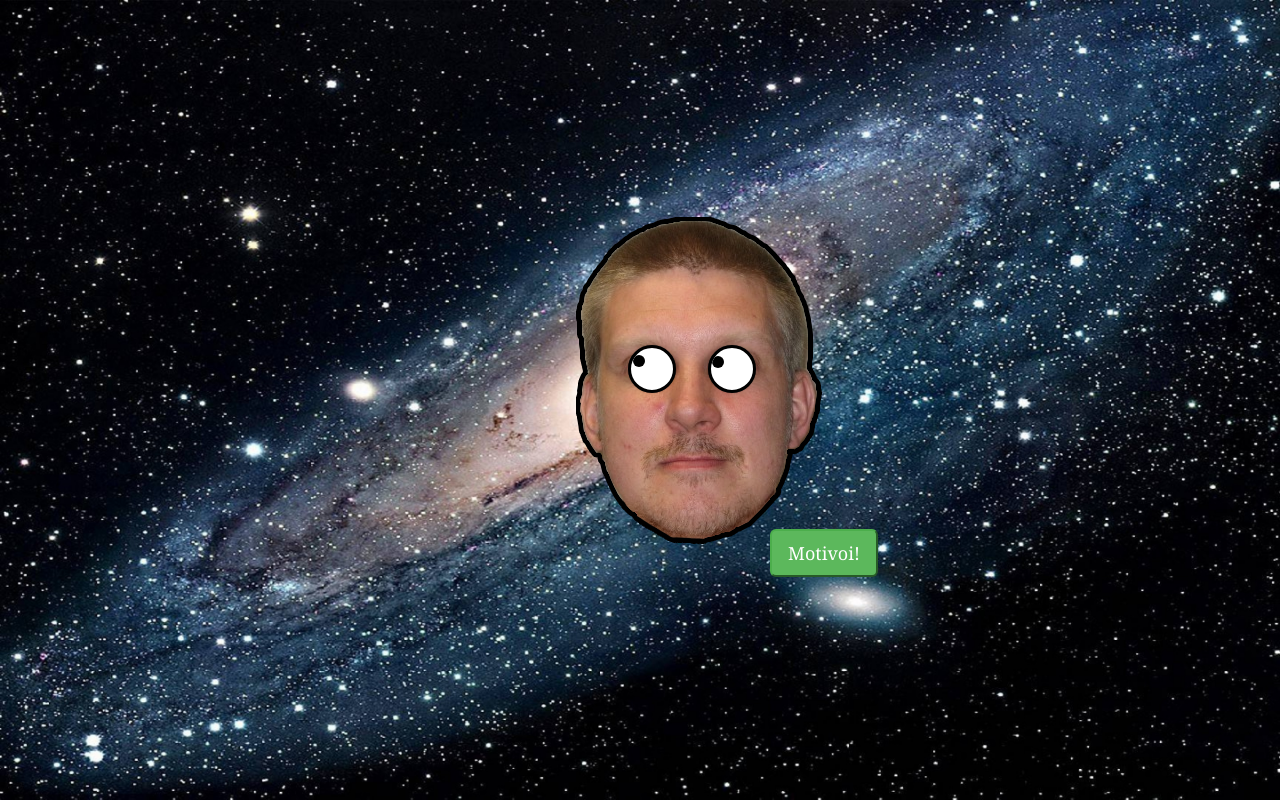
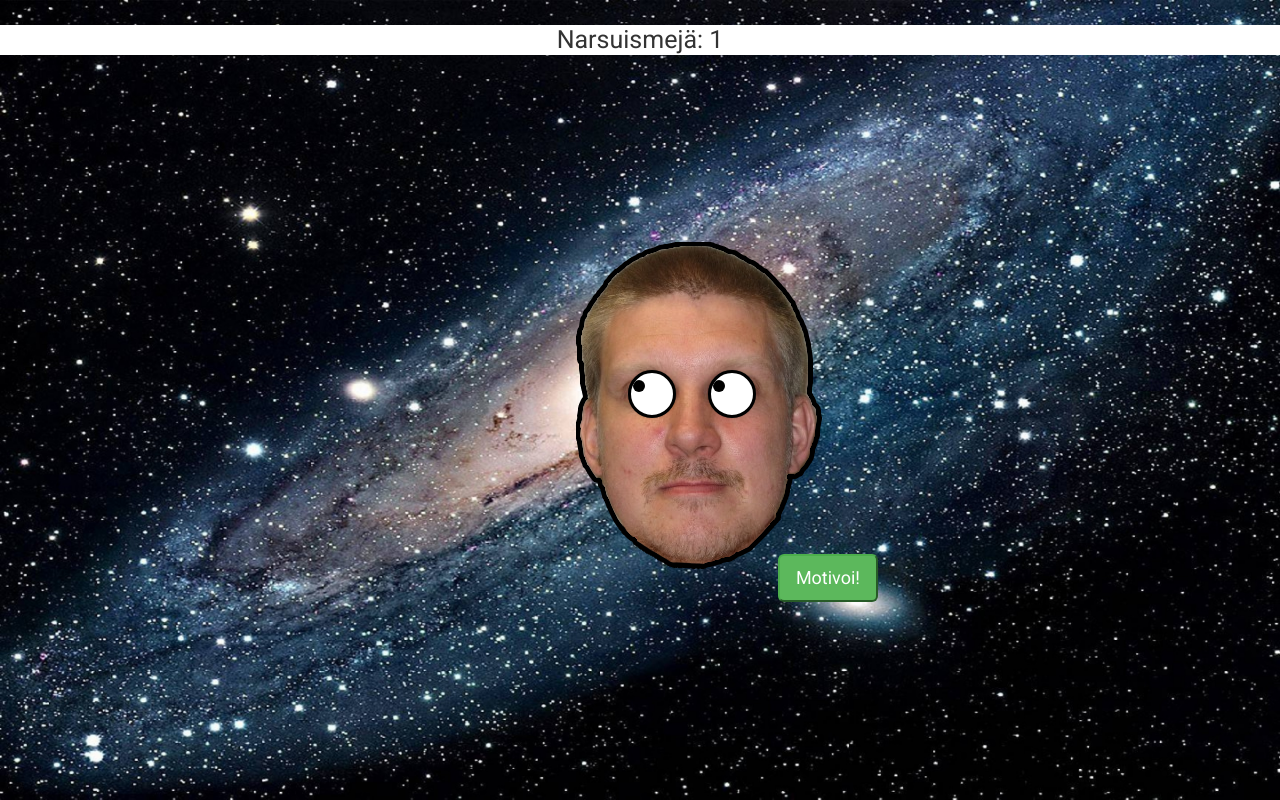
Before and after one commit to melonmanchan/motivaationarsu, a plain HTML site: page index.html in a window 1280 px wide. Both pictures are taken after a click on the button "Motivoi!". Drawn offline with nearby package versions, Linux system fonts and the light colour scheme.

Commit message:
Narsuism-counter, more sentences

```diff
--- a/css/motivaationarsu.css
+++ b/css/motivaationarsu.css
@@ -3,6 +3,11 @@
 html {
     background-image: url("../res/space.jpg");
     background-size: cover;
+}
+
+body {
+    font-family: 'Roboto', sans-serif !important;
+
 }
 
 #narsunaama {
@@ -12,6 +17,8 @@ html {
     margin-top: 15%;
     margin-left: 45% ;
 }
+
+
 #narsunaama > img {
 
 
--- a/index.html
+++ b/index.html
@@ -4,6 +4,7 @@
     <script src="//code.jquery.com/jquery-2.1.1.min.js"></script>
     <script src="js/jquery.xeyes-2.0.js"></script>
     <script src="js/jquery.transit.min.js"></script>
+    <link href='http://fonts.googleapis.com/css?family=Roboto&subset=latin,latin-ext' rel='stylesheet' type='text/css'>
     <link rel="stylesheet" type="text/css" href="css/motivaationarsu.css">
     <link rel="stylesheet" href="https://maxcdn.bootstrapcdn.com/bootstrap/3.3.4/css/bootstrap.min.css">
     <link rel="stylesheet" href="css/speechbubble.css">
@@ -13,7 +14,11 @@
 
     <script>
 
-        var lauseet = ["Loistoveto!", "Nappiin meni!", "Jaksaa vielä!", "Hyvä!", "JESS!!!", "Pelimiehen liike!", "Ässäsuoritus", "Ei huolia!", "Ohhoh!"];
+        var lauseet = ["Loistoveto!", "Nappiin meni!", "Jaksaa vielä!", "Hyvä!", "JESS!!!", "Pelimiehen liike!",
+            "Ässäsuoritus", "Ei huolia!", "Ohhoh!", "Napakymppi!", "Kunnialla kotiin!", "Sairaat setit!",
+            "5/5", "Vautsi vau!", "JIHUU!!!", "Tuhatta ja sataa!!!", "Jummijammi!"];
+
+        var counter = 0;
 
         $(document).ready(function () {
 
@@ -21,6 +26,10 @@
             $('#mouth').transition({ scale: [1, 0] })
 
             $("#motivationBtn").click(function () {
+
+                counter += 1;
+                $("#counter").text("Narsuismejä: " + counter );
+
                 $(this).prop("disabled", true);
 
                 $("#mouth").show();
@@ -73,6 +82,7 @@
     <div id="mouth" style="display: none;" ></div>
     <button id="motivationBtn" class="motivation btn-lg btn-success" type="button">Motivoi!</button>
 </div>
+<h1 id="counter" > Narsuismejä: 0</h1>
 
 
 </body>
```
